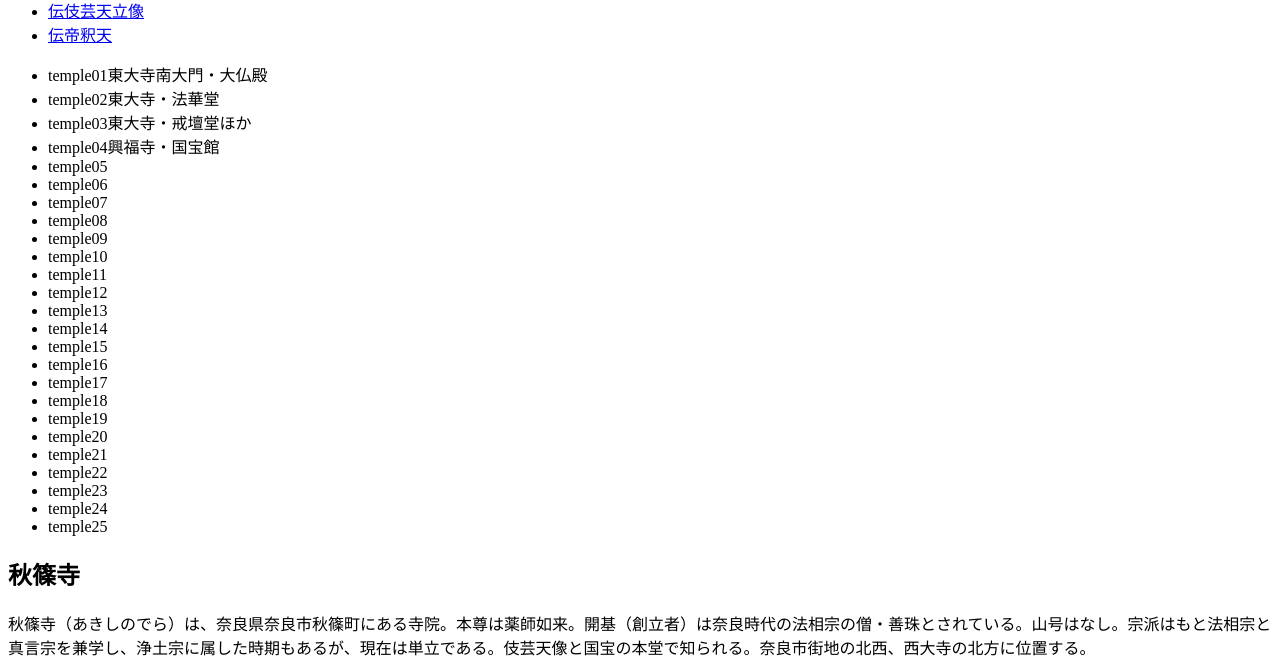
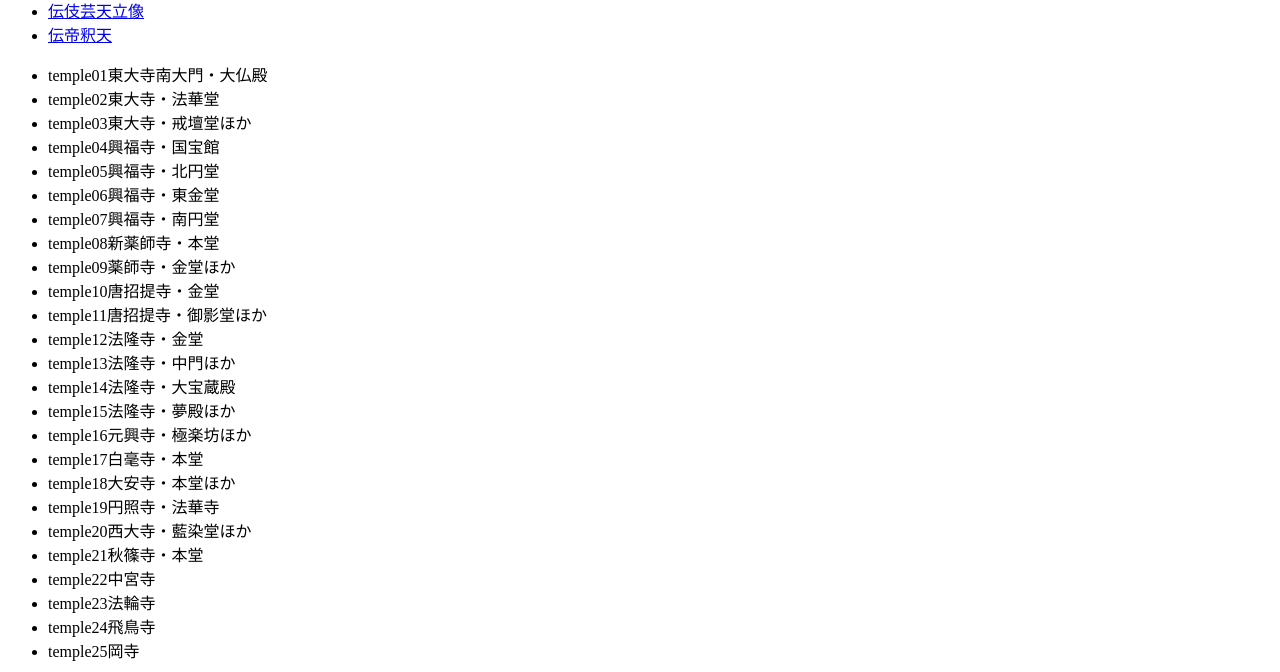
Before and after one commit to septemtrio-ager/temple21, a plain HTML site: page index.html in a window 1280 px wide. Shown: the part 109-781 px from the top of the page. Drawn offline with Linux system fonts and the light colour scheme.

Commit message:
サイドバーのナビゲーション部分に寺名を追加

```diff
--- a/index.html
+++ b/index.html
@@ -30,27 +30,27 @@
 	  <li>temple02東大寺・法華堂</li>
 	  <li>temple03東大寺・戒壇堂ほか</li>
 	  <li>temple04興福寺・国宝館</li>
-	  <li>temple05</li>
-	  <li>temple06</li>
-	  <li>temple07</li>
-	  <li>temple08</li>
-	  <li>temple09</li>
-	  <li>temple10</li>
-	  <li>temple11</li>
-	  <li>temple12</li>
-	  <li>temple13</li>
-	  <li>temple14</li>
-	  <li>temple15</li>
-	  <li>temple16</li>
-	  <li>temple17</li>
-	  <li>temple18</li>
-	  <li>temple19</li>
-	  <li>temple20</li>
-	  <li>temple21</li>
-	  <li>temple22</li>
-	  <li>temple23</li>
-	  <li>temple24</li>
-	  <li>temple25</li>
+	  <li>temple05興福寺・北円堂</li>
+	  <li>temple06興福寺・東金堂</li>
+	  <li>temple07興福寺・南円堂</li>
+	  <li>temple08新薬師寺・本堂</li>
+	  <li>temple09薬師寺・金堂ほか</li>
+	  <li>temple10唐招提寺・金堂</li>
+	  <li>temple11唐招提寺・御影堂ほか</li>
+	  <li>temple12法隆寺・金堂</li>
+	  <li>temple13法隆寺・中門ほか</li>
+	  <li>temple14法隆寺・大宝蔵殿</li>
+	  <li>temple15法隆寺・夢殿ほか</li>
+	  <li>temple16元興寺・極楽坊ほか</li>
+	  <li>temple17白毫寺・本堂</li>
+	  <li>temple18大安寺・本堂ほか</li>
+	  <li>temple19円照寺・法華寺</li>
+	  <li>temple20西大寺・藍染堂ほか</li>
+	  <li>temple21秋篠寺・本堂</li>
+	  <li>temple22中宮寺</li>
+	  <li>temple23法輪寺</li>
+	  <li>temple24飛鳥寺</li>
+	  <li>temple25岡寺</li>
 	</ul>
       </nav>
       <article>
```
